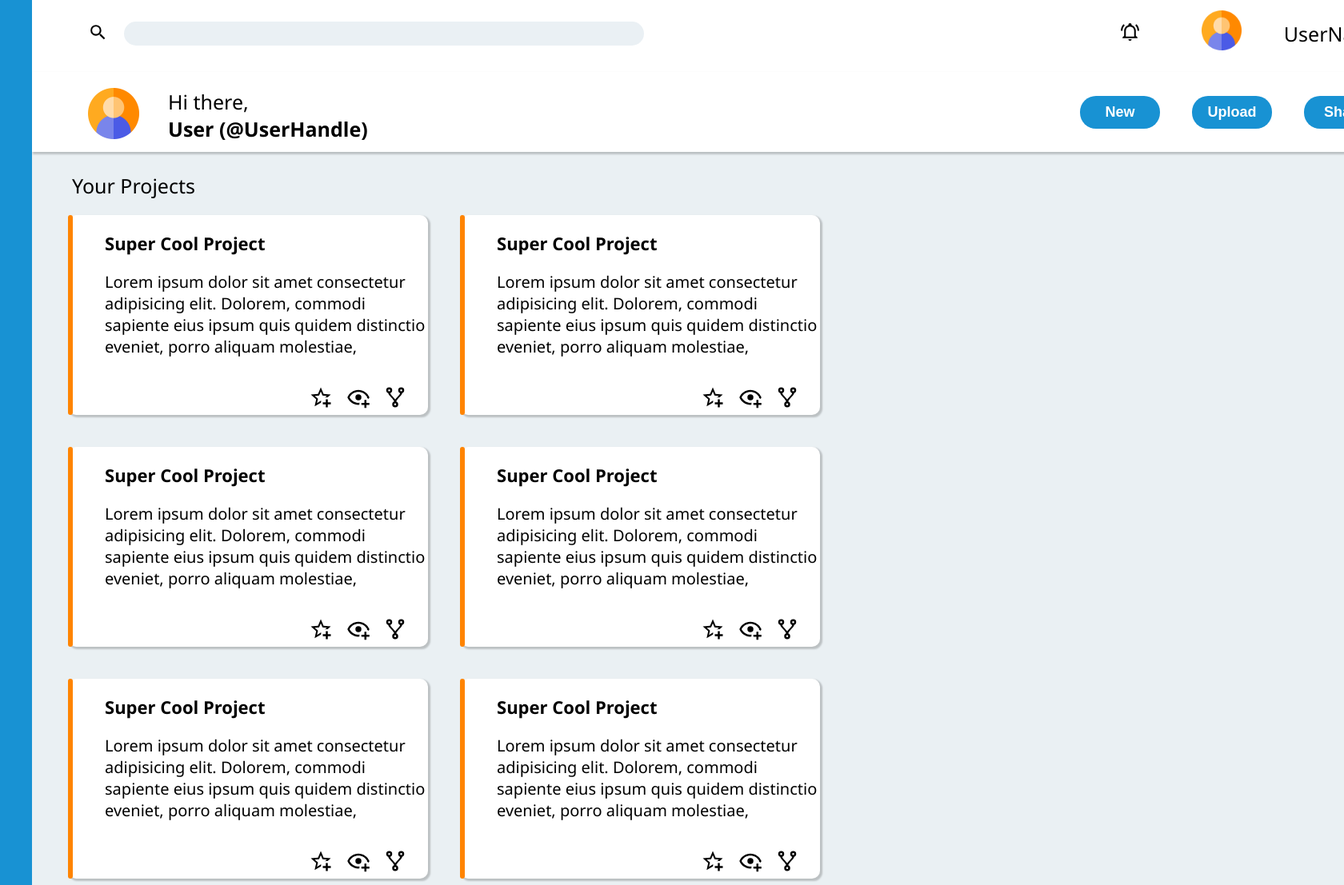
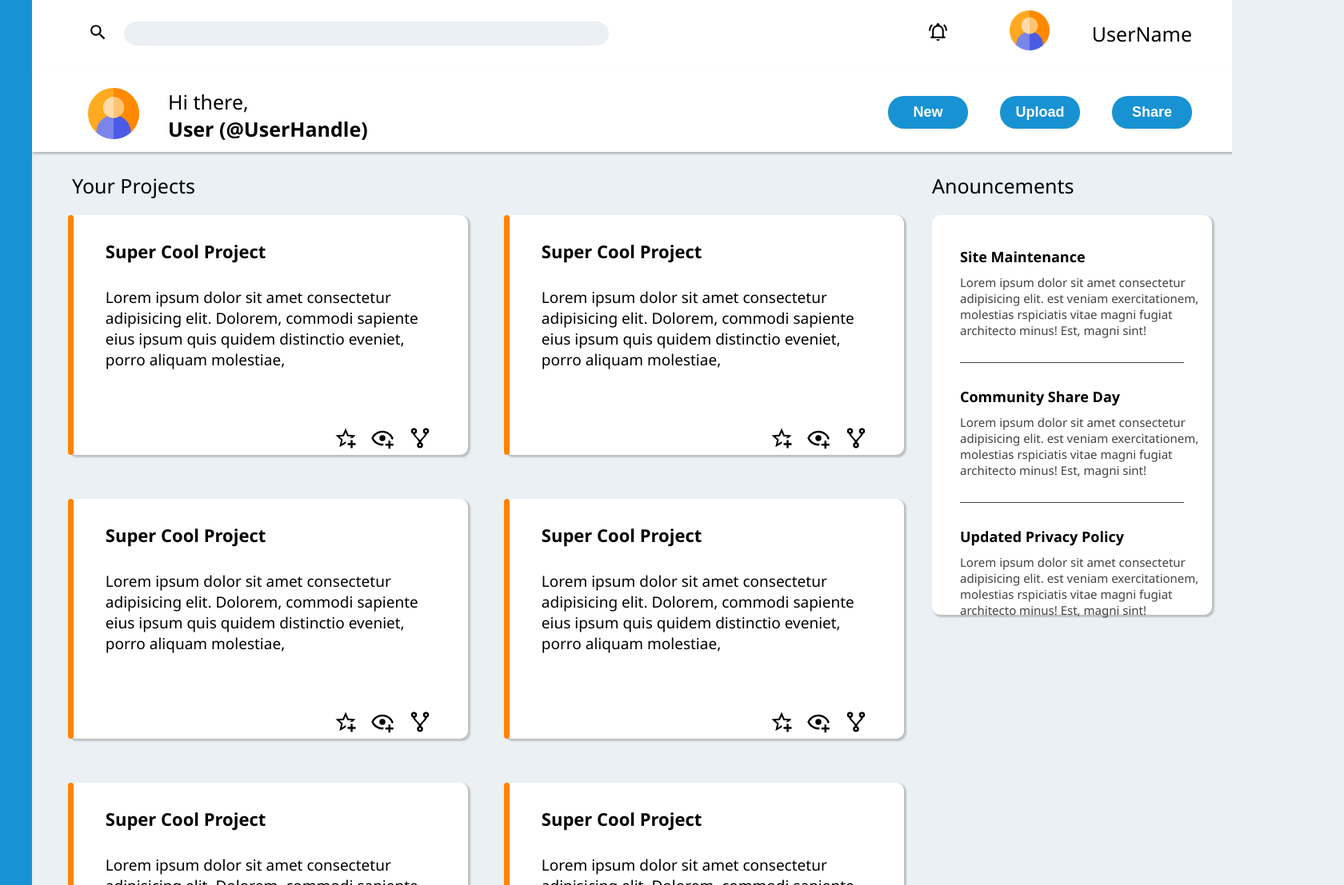
Before and after one commit to Ysweb3/Admin-Dashboard, a plain HTML site: page index.html in a window 1280 px wide. Shown: the part 7-1114 px from the top of the page at 80% size, 1680 px wide, since content can reach past the window. Drawn offline with Linux system fonts and the light colour scheme.

Commit message:
Add announcements section

```diff
--- a/index.html
+++ b/index.html
@@ -40,7 +40,6 @@
                 <div class="header-bottom-left">
                     <span><img src="assets/img/user.png" alt="userprofile" height="64px"></span>
                     <span><p>Hi there,</p><h4>User (@UserHandle)</h4></span>
-
                 </div>
                     <div class="header-bottom-right">
                     <span><button class="header-button">New</button></span>
@@ -48,10 +47,50 @@
                     <span><button class="header-button">Share</button></span>
                 </div>
             </div>
+            <div id="main-content-container">
             <div class="main-content">
                 <p style="margin-left:25px ;">Your Projects</p>
                 <div class="card-container">
                     <div class="card">
+                        <div class="card-side-line">
+                        </div>
+                        <div>
+                            <p class="card-heading">Super Cool Project</p>
+                            <p class="card-content">Lorem ipsum dolor sit amet consectetur adipisicing elit. Dolorem, commodi sapiente eius ipsum quis quidem distinctio eveniet, porro aliquam molestiae, </p>
+                            <div class="card-icons">
+                                <span><img class="card-svg" src="assets/svg/star-plus-outline.svg" alt="" height="30px"></span>
+                                <span><img class="card-svg" src="assets/svg/eye-plus-outline.svg" alt="" height="30px"></span>
+                                <span><img class="card-svg" src="assets/svg/source-fork.svg" alt="" height="30px"></span>
+                            </div>
+                        </div>
+                    </div>
+                    <div class="card" style="margin-left: 50px">
+                        <div class="card-side-line">
+                        </div>
+                        <div>
+                            <p class="card-heading">Super Cool Project</p>
+                            <p class="card-content">Lorem ipsum dolor sit amet consectetur adipisicing elit. Dolorem, commodi sapiente eius ipsum quis quidem distinctio eveniet, porro aliquam molestiae, </p>
+                            <div class="card-icons">
+                                <span><img class="card-svg" src="assets/svg/star-plus-outline.svg" alt="" height="30px"></span>
+                                <span><img class="card-svg" src="assets/svg/eye-plus-outline.svg" alt="" height="30px"></span>
+                                <span><img class="card-svg" src="assets/svg/source-fork.svg" alt="" height="30px"></span>
+                            </div>
+                        </div>
+                    </div>
+                    <div class="card" >
+                        <div class="card-side-line">
+                        </div>
+                        <div>
+                            <p class="card-heading">Super Cool Project</p>
+                            <p class="card-content">Lorem ipsum dolor sit amet consectetur adipisicing elit. Dolorem, commodi sapiente eius ipsum quis quidem distinctio eveniet, porro aliquam molestiae, </p>
+                            <div class="card-icons">
+                                <span><img class="card-svg" src="assets/svg/star-plus-outline.svg" alt="" height="30px"></span>
+                                <span><img class="card-svg" src="assets/svg/eye-plus-outline.svg" alt="" height="30px"></span>
+                                <span><img class="card-svg" src="assets/svg/source-fork.svg" alt="" height="30px"></span>
+                            </div>
+                        </div>
+                    </div>
+                    <div class="card" style="margin-left: 50px">
                         <div class="card-side-line">
                         </div>
                         <div>
@@ -77,46 +116,7 @@
                             </div>
                         </div>
                     </div>
-                    <div class="card">
-                        <div class="card-side-line">
-                        </div>
-                        <div>
-                            <p class="card-heading">Super Cool Project</p>
-                            <p class="card-content">Lorem ipsum dolor sit amet consectetur adipisicing elit. Dolorem, commodi sapiente eius ipsum quis quidem distinctio eveniet, porro aliquam molestiae, </p>
-                            <div class="card-icons">
-                                <span><img class="card-svg" src="assets/svg/star-plus-outline.svg" alt="" height="30px"></span>
-                                <span><img class="card-svg" src="assets/svg/eye-plus-outline.svg" alt="" height="30px"></span>
-                                <span><img class="card-svg" src="assets/svg/source-fork.svg" alt="" height="30px"></span>
-                            </div>
-                        </div>
-                    </div>
-                    <div class="card">
-                        <div class="card-side-line">
-                        </div>
-                        <div>
-                            <p class="card-heading">Super Cool Project</p>
-                            <p class="card-content">Lorem ipsum dolor sit amet consectetur adipisicing elit. Dolorem, commodi sapiente eius ipsum quis quidem distinctio eveniet, porro aliquam molestiae, </p>
-                            <div class="card-icons">
-                                <span><img class="card-svg" src="assets/svg/star-plus-outline.svg" alt="" height="30px"></span>
-                                <span><img class="card-svg" src="assets/svg/eye-plus-outline.svg" alt="" height="30px"></span>
-                                <span><img class="card-svg" src="assets/svg/source-fork.svg" alt="" height="30px"></span>
-                            </div>
-                        </div>
-                    </div>
-                    <div class="card">
-                        <div class="card-side-line">
-                        </div>
-                        <div>
-                            <p class="card-heading">Super Cool Project</p>
-                            <p class="card-content">Lorem ipsum dolor sit amet consectetur adipisicing elit. Dolorem, commodi sapiente eius ipsum quis quidem distinctio eveniet, porro aliquam molestiae, </p>
-                            <div class="card-icons">
-                                <span><img class="card-svg" src="assets/svg/star-plus-outline.svg" alt="" height="30px"></span>
-                                <span><img class="card-svg" src="assets/svg/eye-plus-outline.svg" alt="" height="30px"></span>
-                                <span><img class="card-svg" src="assets/svg/source-fork.svg" alt="" height="30px"></span>
-                            </div>
-                        </div>
-                    </div>
-                    <div class="card">
+                    <div class="card" style="margin-left: 50px">
                         <div class="card-side-line">
                         </div>
                         <div>
@@ -130,6 +130,22 @@
                         </div>
                     </div>
                 </div>
+                </div>
+                <div class="anouncements-trending">
+                    <p>Anouncements</p>
+                    <div class="anouncement">
+                        <p class="anouncement-heading" style="padding-top: 40px;">Site Maintenance</p>
+                        <p class="anouncement-content">Lorem ipsum dolor sit amet consectetur adipisicing elit. est veniam exercitationem, molestias rspiciatis vitae magni fugiat architecto minus! Est, magni sint!</p>
+                        <div class="anouncement-line"></div>
+                        <p class="anouncement-heading">Community Share Day</p>
+                        <p class="anouncement-content">Lorem ipsum dolor sit amet consectetur adipisicing elit. est veniam exercitationem, molestias rspiciatis vitae magni fugiat architecto minus! Est, magni sint!</p>
+                        <div class="anouncement-line"></div>
+                        <p class="anouncement-heading">Updated Privacy Policy</p>
+                        <p class="anouncement-content">Lorem ipsum dolor sit amet consectetur adipisicing elit. est veniam exercitationem, molestias rspiciatis vitae magni fugiat architecto minus! Est, magni sint!</p>
+                    </div>
+
+                    </div>
+                </div>
             </div>
         </div>
     </div>
--- a/style.css
+++ b/style.css
@@ -102,11 +102,15 @@ body{
 }
 #search-bar{
     margin-left: 20px;
-    width: 650px;
+    width:60%;
     height: 30px;
     border-radius: 15px;
     border: none;
     background-color: #0f557b16;
+}
+#main-content-container{
+   display: grid;
+   grid-template-columns: 1100px 1fr;
 }
 .main-content{
     padding: 25px;
@@ -114,41 +118,82 @@ body{
 .card{
     display: flex;
     background-color: white;
-    height: 250px;
-    width: 450px;
+    height: 300px;
+    width: 500px;
     margin: 20px;
     box-shadow: 2px 2px 2px 1px rgb(0 0 0 / 20%);
     border-radius: 10px;
+
 }
 .card-heading{
     font-size: 22px;
     font-weight: bold;
-    padding-top: 15px;
-    padding: 20px;
+    padding: 30px;
     padding-left:40px;
 }
 .card-content{
-    font-size: 20px;
+    font-size: 19px;
     padding-left:40px;
+    padding-right: 40px;
 }
 .card-icons{
-   padding-top: 30px;
-   padding-left: 290px;
+   padding-top: 65px;
+   padding-left: 320px;
 }
 .card-svg{
     padding: 5px;
 }
 .card-side-line{
     background-color: rgb(255, 132, 0);
-    height: 250px;
+    height: 300px;
     width: 20px;
     border-radius: 10px;
 }
 .card-container{
     display: grid;
-    grid-template-columns: 1fr 1200px;
+    grid-template-columns: 500px 500px;
+    grid-template-rows: 1fr 1fr 1fr;
+    gap: 15px;
+
 }
-
+.anouncements-trending{
+    padding: 25px;
+}
+.anouncement{
+    width: 350px;
+    height: 500px;
+    margin-top: 20px;
+    background-color: white;
+    box-shadow: 2px 2px 2px 1px rgb(0 0 0 / 20%);
+    border-radius: 10px;
+}
+.anouncement-heading{
+    font-size: 18px;
+    font-weight: bold;
+    padding-left: 35px;
+    padding-bottom: 10px;
+}
+.anouncement-content{
+    font-size: 15px;
+    color: rgb(67, 67, 67);
+    width: 300px;
+    padding-left: 35px;
+}
+.anouncement-line{
+    background-color: rgb(67, 67, 67);
+    width: 280px;
+    height: 1px;
+    margin: 30px;
+    margin-left: 10%;
+}
+.trending{
+    width: 350px;
+    height: 430px;
+    margin-top: 20px;
+    background-color: white;
+    box-shadow: 2px 2px 2px 1px rgb(0 0 0 / 20%);
+    border-radius: 10px;
+}
 
 li{
     color: white;
```
